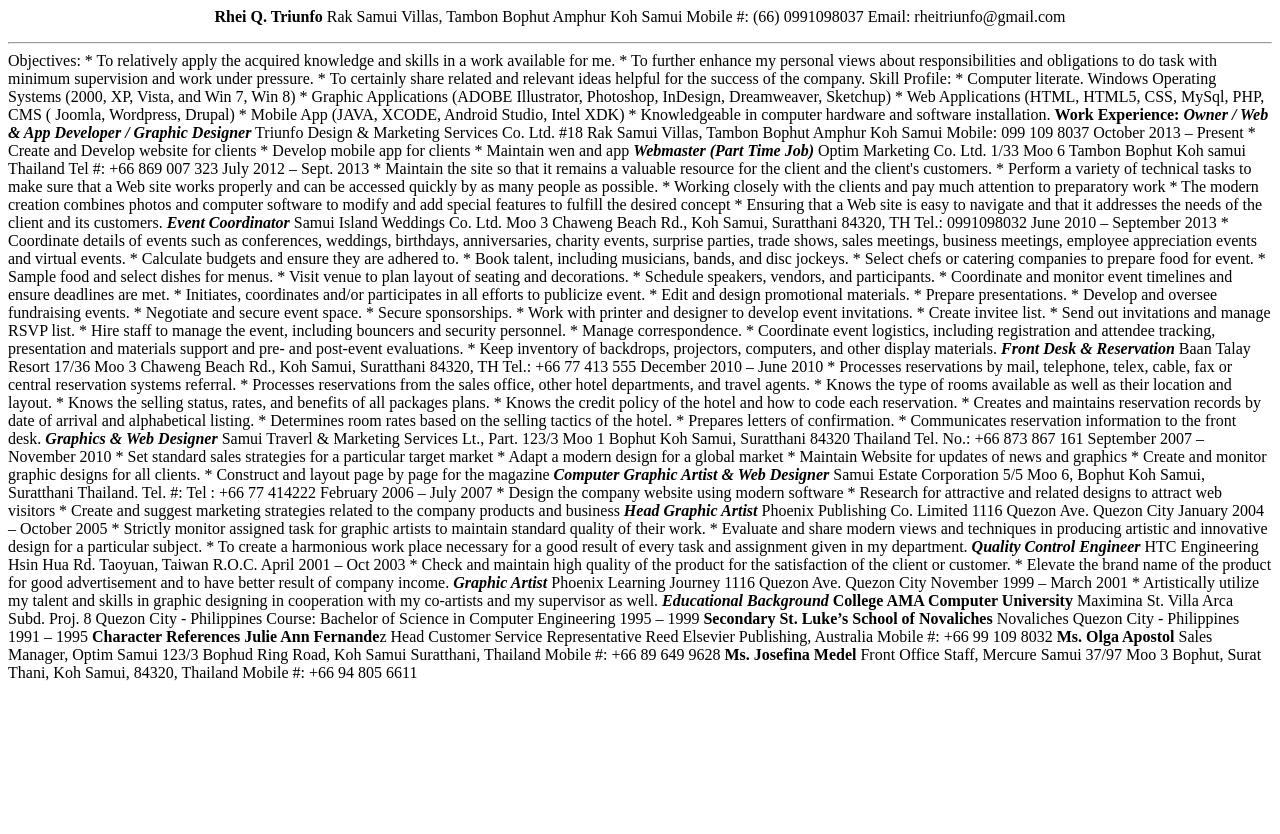
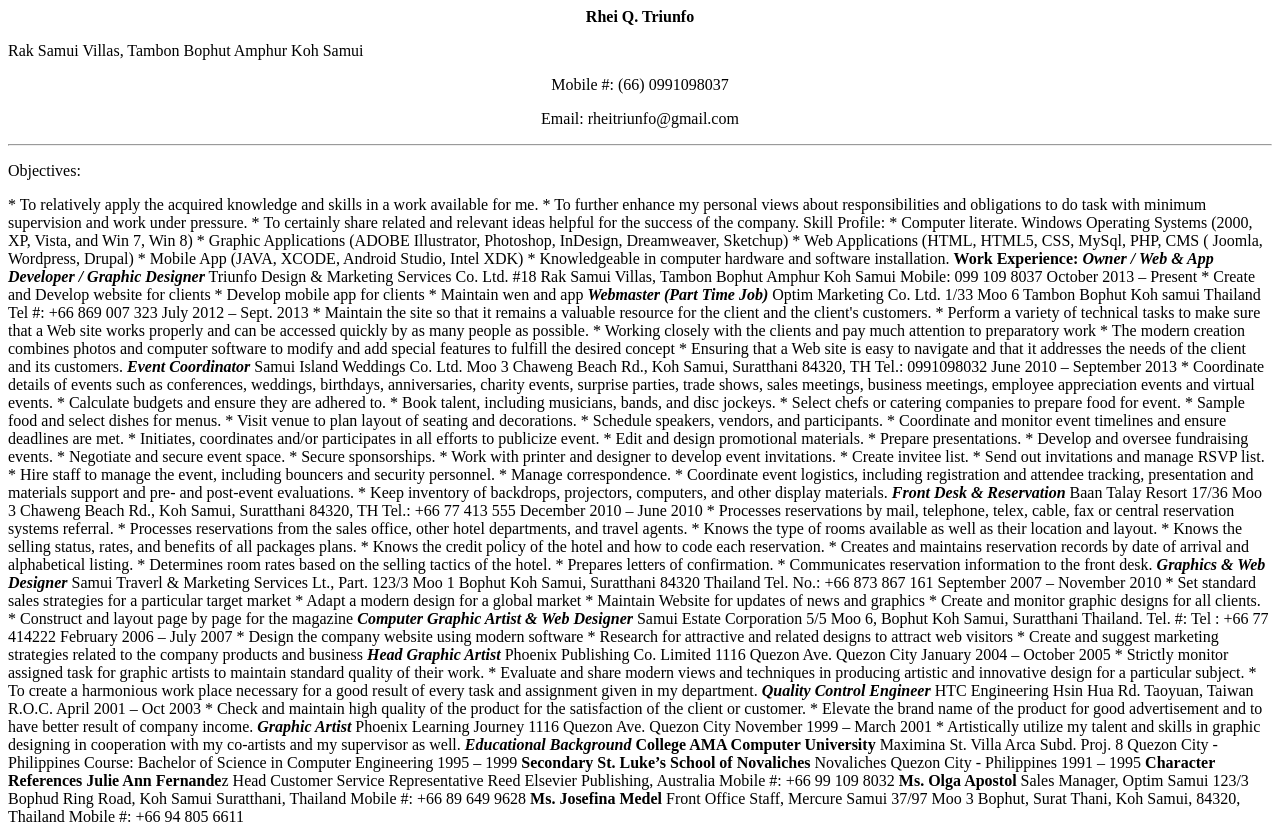
Before and after one commit to rtriunfo23/rtriunfo23.github.io, a plain HTML site: page index.html in a window 1280 px wide. Before the commit the page ends 800 px from the top, so only its background shows below. Drawn offline with Linux system fonts and the light colour scheme.

Commit message:
Update index.html

```diff
--- a/index.html
+++ b/index.html
@@ -2,16 +2,14 @@
 
 <body>
 
-<p style="text-align: center;"><strong>Rhei Q. Triunfo</strong>
-Rak Samui Villas, Tambon Bophut Amphur Koh Samui
-Mobile #: (66) 0991098037
-Email: rheitriunfo@gmail.com
-
-</p>
+<p style="text-align: center;"><strong>Rhei Q. Triunfo</strong></p>
+<p style="text-align: center;"></p>Rak Samui Villas, Tambon Bophut Amphur Koh Samui</p>
+<p style="text-align: center;">Mobile #: (66) 0991098037</p>
+<p style="text-align: center;">Email: rheitriunfo@gmail.com</p>
 
 <hr />
 
-Objectives:
+<p style="text-align: left;">Objectives:</p>
 * To relatively apply the acquired knowledge and skills in a work available for me.
 * To further enhance my personal views about responsibilities and obligations to do task with minimum supervision and work under pressure.
 * To certainly share related and relevant ideas helpful for the success of the company.
```
